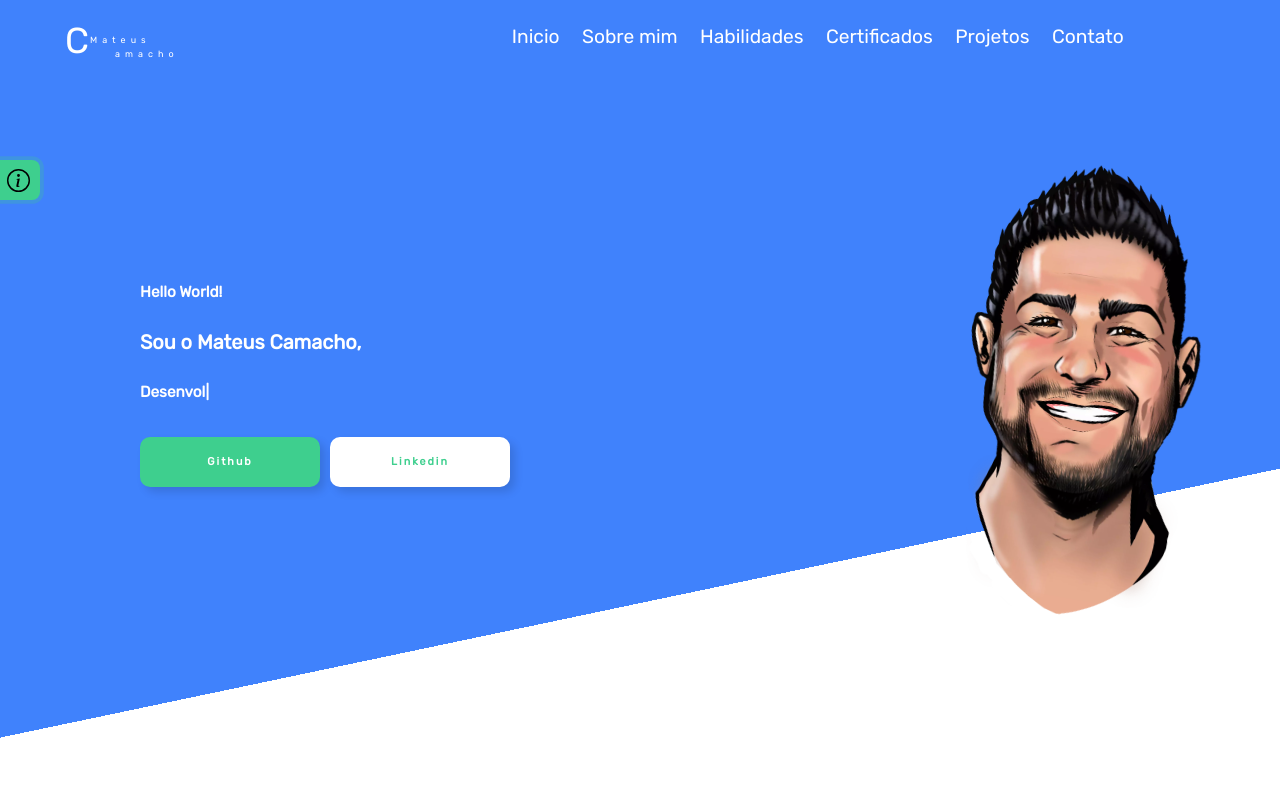
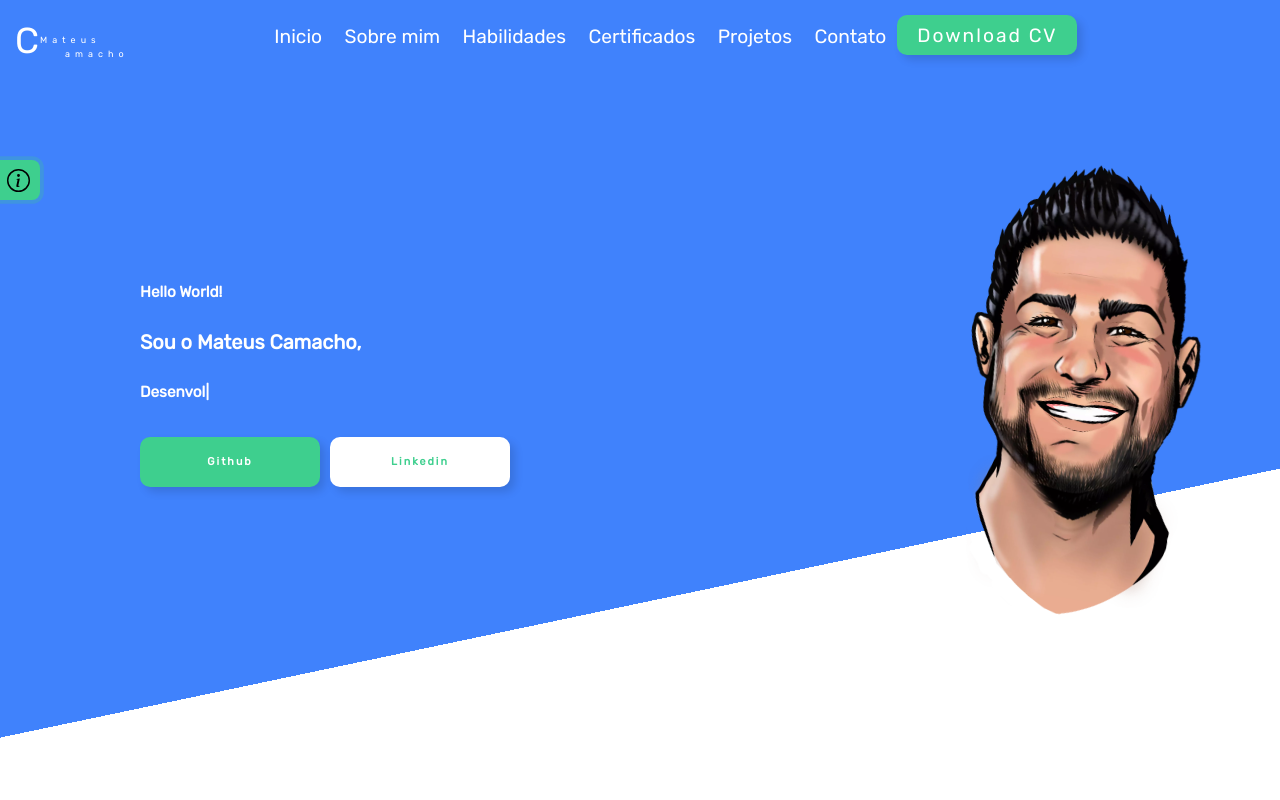
Before and after one commit to camacho3851/camacho3851.github.io, a plain HTML site: page index.html in a window 1280 px wide. Shown: the top 800 px of the page. Drawn offline with Linux system fonts and the light colour scheme; no server answers.

Commit message:
Inclusão de botão no menu para download do cv em formato pdf

```diff
--- a/assets/css/navbar.css
+++ b/assets/css/navbar.css
@@ -1,19 +1,28 @@
 .custom-container {
-    max-width: 1100px;
+    max-width: 1200px;
     width    : 100%;
     margin   : auto;
 }
 
 .custom-navbar {
-    width                  : 100%;
-    position               : fixed;
-    background-color       : transparent;
-    z-index                : 996;
-    transition: all .5s ease;
+    width           : 100%;
+    position        : fixed;
+    background-color: transparent;
+    z-index         : 996;
+    transition      : all .5s ease;
 }
 
 .custom-navbar .menu-items {
-    display: flex;
+    display        : flex;
+    align-items    : center;
+    justify-content: space-around;
+    width          : 100%;
+
+}
+
+.custom-navbar .menu-items ul {
+    display    : flex;
+    align-items: center;
 }
 
 .custom-navbar .nav-container li {
@@ -92,10 +101,10 @@
 
 @media screen and (min-width: 992px) {
     .custom-navbar .menu-items {
-        padding-top   : 10px;
-        display       : flex;
-        flex-direction: row;
-        padding-left  : 350px;
+        padding-top      : 10px;
+        display          : flex;
+        flex-direction   : row;
+        /* padding-left  : 250px; */
     }
 
 }
@@ -235,23 +244,23 @@
 } */
 
 
-.menu-items li a {
+.menu-items li a.nav-item {
     background:
         linear-gradient(currentColor 0 0) bottom /var(--d, 0) 3px no-repeat;
     transition: 0.5s;
 }
 
-.menu-items li:hover a {
+.menu-items li:hover a.nav-item {
     --d: 80%;
 }
 
-.menu-items li a.active {
+.menu-items li a.nav-item.active {
     background:
         linear-gradient(currentColor 0 0) bottom /var(--d, 0) 3px no-repeat;
 
 }
 
-.menu-items li a.active {
+.menu-items li a.nav-item.active {
     --d: 80%;
 }
 
@@ -275,7 +284,7 @@
     }
 }
 
-.nav-bottom ul li a {
+.nav-bottom ul li a.nav-item {
     color          : var(--c2);
     text-decoration: none;
     padding        : .2rem;
@@ -283,18 +292,18 @@
     cursor         : pointer;
 }
 
-.nav-bottom ul li a {
+.nav-bottom ul li a.nav-item {
     margin-bottom: 10px;
     background   :
         linear-gradient(currentColor 0 0) bottom /var(--d, 0) 3px no-repeat;
     transition: 0.5s;
 }
 
-.nav-bottom ul li:hover a {
+.nav-bottom ul li:hover a.nav-item {
     --d: 90%;
 }
 
-.nav-bottom ul li a.active {
+.nav-bottom ul li a.nav-item.active {
     background:
         linear-gradient(currentColor 0 0) bottom /var(--d, 0) 3px no-repeat;
 }
--- a/assets/css/styles.css
+++ b/assets/css/styles.css
@@ -152,13 +152,38 @@ body {
     transition      : .5s;
 }
 
+.menu-btn {
+    width              : 180px;
+    height             : 40px;
+    background-color   : transparent;
+    color              : var(--branco);
+    border-radius      : 10px;
+    display            : flex;
+    align-items        : center;
+    justify-content    : center;
+    /* margin-bottom   : 20px; */
+    position           : relative;
+    cursor             : pointer;
+    background-color   : var(--cor1);
+    color              : var(--cor2);
+    box-shadow         : 5px 5px 8px #00000020;
+    transition         : .5s;
+}
+
 @media screen and (max-width:992px) {
     .btn {
-        width           : 150px;
-        height          : 50px;
+        width    : 150px;
+        height   : 50px;
+        font-size: 1em;
+    }
+
+    .menu-btn {
+        width    : 150px;
+        height   : 40px;
         font-size: 1em;
     }
 }
+
 
 .text {
     display        : flex;
@@ -196,18 +221,23 @@ body {
     font-size      : 24px;
 }
 
+.menu-btn:hover,
 .btn:hover {
     transform: scale(1.02);
 }
 
+.menu-btn:hover .text,
 .btn:hover .text {
     top: -100%;
 }
 
+.menu-btn:hover .icon,
 .btn:hover .icon {
     top: 0;
 }
 
+.menu-btn:hover::before,
+.menu-btn:hover::after,
 .btn:hover:before,
 .btn:hover:after {
     opacity   : 1;
@@ -238,6 +268,7 @@ body {
 }
 
 @media screen and (max-width: 992px) {
+
     .button-linkedin {
         color           : var(--c1);
         background-color: var(--c2);
--- a/index.html
+++ b/index.html
@@ -23,7 +23,7 @@
 <body>
 
     <a href="#" class="to_top">
-        <svg width="50" height="50" fill="currentColor" viewBox="0 0 16 16">
+        <svg width="45" height="45" fill="currentColor" viewBox="0 0 16 16">
             <path fill-rule="evenodd"
                 d="M1 8a7 7 0 1 0 14 0A7 7 0 0 0 1 8zm15 0A8 8 0 1 1 0 8a8 8 0 0 1 16 0zm-7.5 3.5a.5.5 0 0 1-1 0V5.707L5.354 7.854a.5.5 0 1 1-.708-.708l3-3a.5.5 0 0 1 .708 0l3 3a.5.5 0 0 1-.708.708L8.5 5.707V11.5z" />
         </svg>
@@ -65,12 +65,28 @@
                     </div>
                     <div class="menu-items">
                         <ul>
-                            <li><a href="#">Inicio</a></li>
-                            <li><a href="#about_me">Sobre mim</a></li>
-                            <li><a href="#skills">Habilidades</a></li>
-                            <li><a href="#certificados">Certificados</a></li>
-                            <li><a href="#projetos">Projetos</a></li>
-                            <li><a href="#contato">Contato</a></li>
+                            <li><a class="nav-item" href="#">Inicio</a></li>
+                            <li><a class="nav-item" href="#about_me">Sobre mim</a></li>
+                            <li><a class="nav-item" href="#skills">Habilidades</a></li>
+                            <li><a class="nav-item" href="#certificados">Certificados</a></li>
+                            <li><a class="nav-item" href="#projetos">Projetos</a></li>
+                            <li><a class="nav-item" href="#contato">Contato</a></li>
+                            <li>
+                                <a class="menu-btn" style="--cor1:var(--c4); --cor2:var(--branco)"
+                                    href="./assets/docs/CV_Mateus.pdf" download>
+                                    <div class="btn-wrapper">
+                                        <div class="text">Download CV</div>
+                                        <span class="icon">
+                                            <svg width="30" height="30" fill="currentColor" viewBox="0 0 16 16">
+                                                <path
+                                                    d="M.5 9.9a.5.5 0 0 1 .5.5v2.5a1 1 0 0 0 1 1h12a1 1 0 0 0 1-1v-2.5a.5.5 0 0 1 1 0v2.5a2 2 0 0 1-2 2H2a2 2 0 0 1-2-2v-2.5a.5.5 0 0 1 .5-.5z" />
+                                                <path
+                                                    d="M7.646 11.854a.5.5 0 0 0 .708 0l3-3a.5.5 0 0 0-.708-.708L8.5 10.293V1.5a.5.5 0 0 0-1 0v8.793L5.354 8.146a.5.5 0 1 0-.708.708l3 3z" />
+                                            </svg>
+                                        </span>
+                                    </div>
+                                </a>
+                            </li>
                         </ul>
                     </div>
                 </div>
@@ -785,7 +801,7 @@
             $.ajax({
                 type: "PUT",
                 dataType: "json",
-                url: 'https://apirestportfolio.herokuapp.com/access',
+                // url: 'https://apirestportfolio.herokuapp.com/access',
                 success: function (resp) {
                     $("#visitante").html(resp.acessos)
                 }
```
Also changed, not shown: 2 other files.
